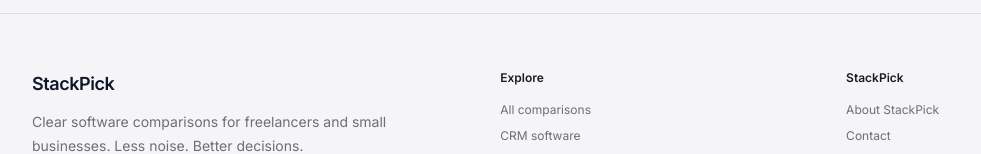
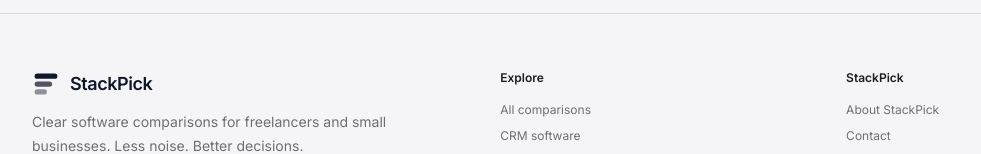
Before and after one commit to LinukaBandara/StackPick, a Next.js app: page / in a window 1280 px wide. Shown: the part 4154-4308 px from the top of the page, without its empty margins (48-1029 px from the left). Built offline with nearby package versions, Linux system fonts and the light colour scheme; no server answers.

Commit message:
design: add StackPick logo and icon system

```diff
--- a/components/Footer.tsx
+++ b/components/Footer.tsx
@@ -6,42 +6,38 @@ const EXPLORE = [
   { href: "/best/invoicing-software", label: "Invoicing software" },
   { href: "/best/project-management-software", label: "Project management" },
 ];
-
 const COMPANY = [
   { href: "/about", label: "About StackPick" },
   { href: "/contact", label: "Contact" },
   { href: "/affiliate-disclosure", label: "Affiliate disclosure" },
   { href: "/privacy", label: "Privacy" },
 ];
-
+function StackPickMark() {
+  return <svg aria-hidden="true" viewBox="0 0 32 32" className="h-7 w-7 shrink-0">
+    <rect x="3" y="4" width="26" height="6" rx="3" fill="currentColor" />
+    <rect x="3" y="13" width="20" height="6" rx="3" fill="currentColor" opacity=".72" />
+    <rect x="3" y="22" width="14" height="6" rx="3" fill="currentColor" opacity=".46" />
+  </svg>;
+}
 export default function Footer() {
   return (
     <footer className="border-t border-black/10 bg-[#f5f5f7]">
       <div className="sp-container py-14">
         <div className="grid gap-10 sm:grid-cols-2 lg:grid-cols-[1.4fr_1fr_1fr]">
           <div>
-            <p className="text-lg font-semibold tracking-tight">StackPick</p>
-            <p className="mt-3 max-w-sm text-sm leading-6 text-[#6e6e73]">
-              Clear software comparisons for freelancers and small businesses.
-              Less noise. Better decisions.
-            </p>
+            <div className="flex items-center gap-2.5 text-lg font-semibold tracking-tight"><StackPickMark /><span>StackPick</span></div>
+            <p className="mt-3 max-w-sm text-sm leading-6 text-[#6e6e73]">Clear software comparisons for freelancers and small businesses. Less noise. Better decisions.</p>
           </div>
           <div>
             <p className="text-xs font-semibold text-[#1d1d1f]">Explore</p>
-            <nav className="mt-4 grid gap-2.5 text-xs text-[#6e6e73]">
-              {EXPLORE.map((l) => <Link key={l.href} href={l.href} className="hover:text-[#06c]">{l.label}</Link>)}
-            </nav>
+            <nav className="mt-4 grid gap-2.5 text-xs text-[#6e6e73]">{EXPLORE.map((l) => <Link key={l.href} href={l.href} className="hover:text-[#06c]">{l.label}</Link>)}</nav>
           </div>
           <div>
             <p className="text-xs font-semibold text-[#1d1d1f]">StackPick</p>
-            <nav className="mt-4 grid gap-2.5 text-xs text-[#6e6e73]">
-              {COMPANY.map((l) => <Link key={l.href} href={l.href} className="hover:text-[#06c]">{l.label}</Link>)}
-            </nav>
+            <nav className="mt-4 grid gap-2.5 text-xs text-[#6e6e73]">{COMPANY.map((l) => <Link key={l.href} href={l.href} className="hover:text-[#06c]">{l.label}</Link>)}</nav>
           </div>
         </div>
-        <div className="mt-12 border-t border-black/10 pt-5 text-xs text-[#6e6e73]">
-          <p>© {new Date().getFullYear()} StackPick. All rights reserved.</p>
-        </div>
+        <div className="mt-12 border-t border-black/10 pt-5 text-xs text-[#6e6e73]"><p>© {new Date().getFullYear()} StackPick. All rights reserved.</p></div>
       </div>
     </footer>
   );
```
